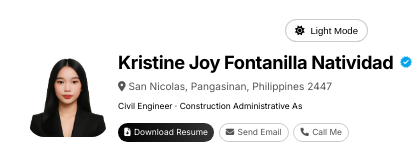
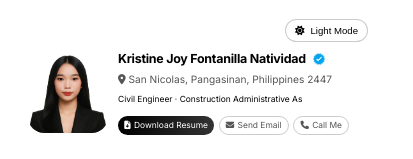
Before and after one commit to kjfnatividad/portfolio-website, a plain HTML site: page index.html in a window 390 px wide. Shown: the top 159 px of the page, 413 px wide, since content can reach past the window. Drawn offline with Linux system fonts and the light colour scheme.

Commit message:
Add files via upload

```diff
--- a/mobile-responsive.css
+++ b/mobile-responsive.css
@@ -138,7 +138,7 @@ a {
     gap: 6px;
     min-width: 0;
     white-space: nowrap;
-    font-size: clamp(0.66rem, calc(var(--m-hero) / 12), var(--m-name)) !important;
+    font-size: clamp(0.66rem, calc(var(--m-hero) / 19.6), var(--m-name)) !important;
     line-height: 1.25 !important;
     letter-spacing: -0.02em;
     text-align: left;
```
